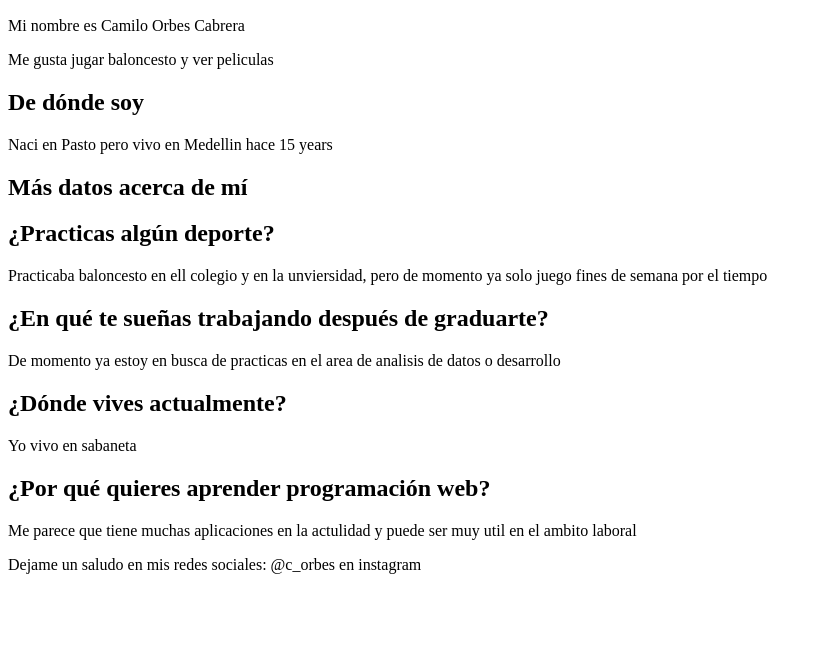
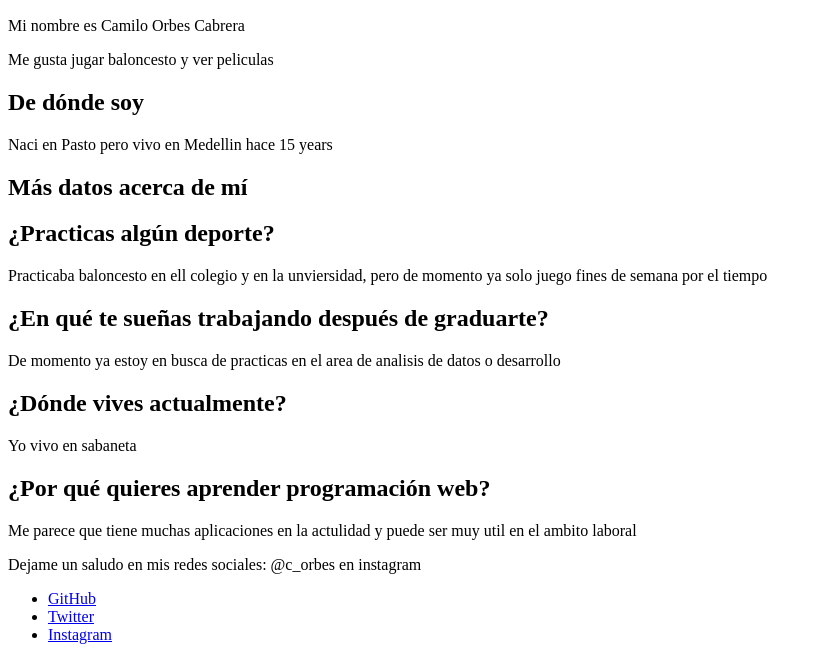
Before and after one commit to CamiloOrbes/my_web_page, a plain HTML site: page aboutme.html in a window 1280 px wide. Shown: the part 144-804 px from the top of the page, without its empty margins (0-822 px from the left). Drawn offline with Linux system fonts and the light colour scheme.

Commit message:
Se ingreso index y se actualizo about me

```diff
--- a/aboutme.html
+++ b/aboutme.html
@@ -33,6 +33,11 @@
           </section>
           <footer class="content-footer">
               <p>Dejame un saludo en mis redes sociales: @c_orbes en instagram</p>
+              <ul class="social">
+                <li><a class="css-is-deranged" href="_TU_DIR_DE_GITHUB_">GitHub</a></li>
+                <li><a class="css-is-deranged" href="_TU_DIR_DE_TWITTER_">Twitter</a></li>
+                <li><a class="css-is-deranged" href="_TU_DIR_DE_INSTAGRAM_">Instagram</a></li>
+            </ul>
           </footer>
 	</body>
 </html>
```
Also changed, not shown: index.html (added, +12 -0 lines).
